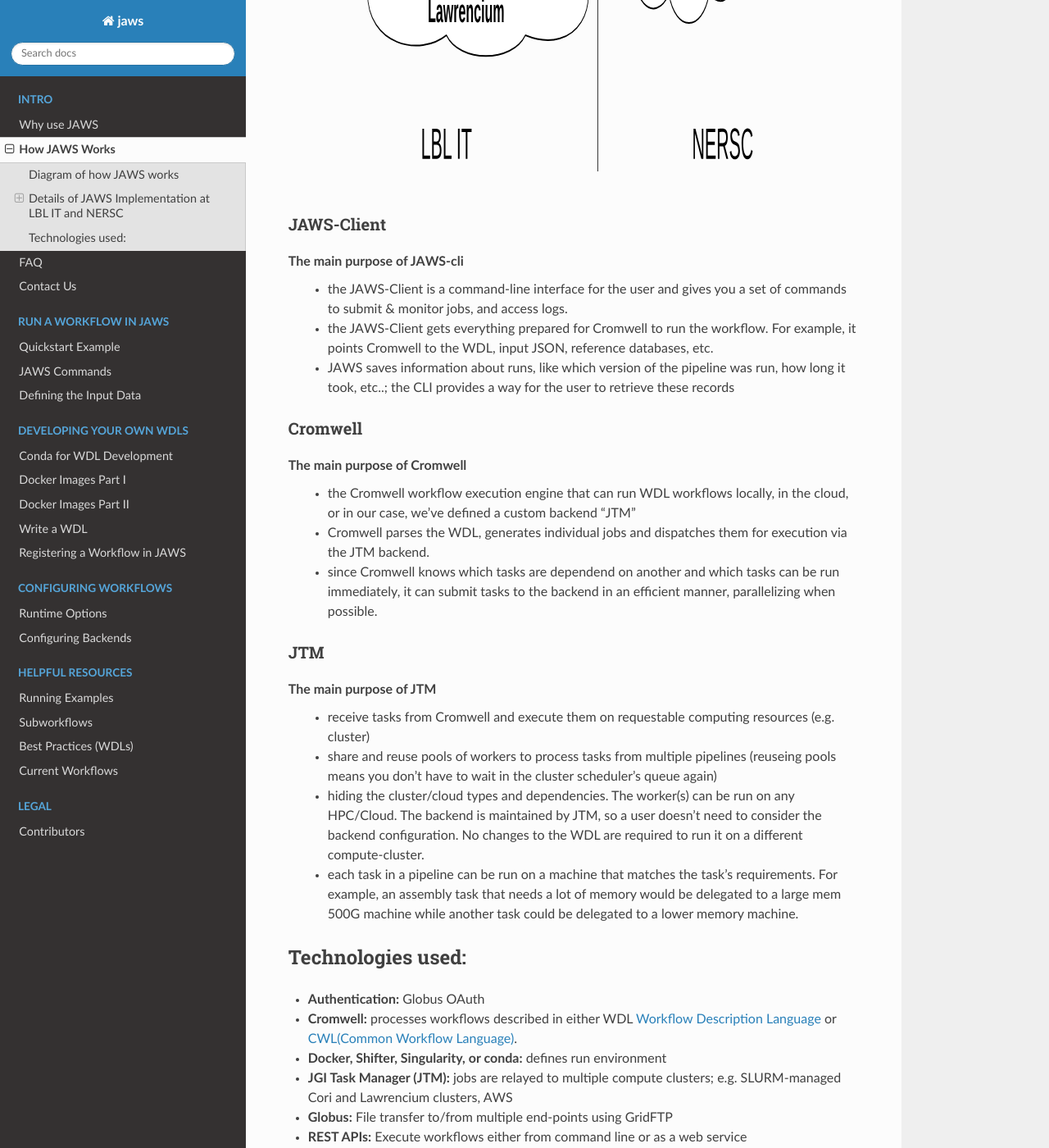
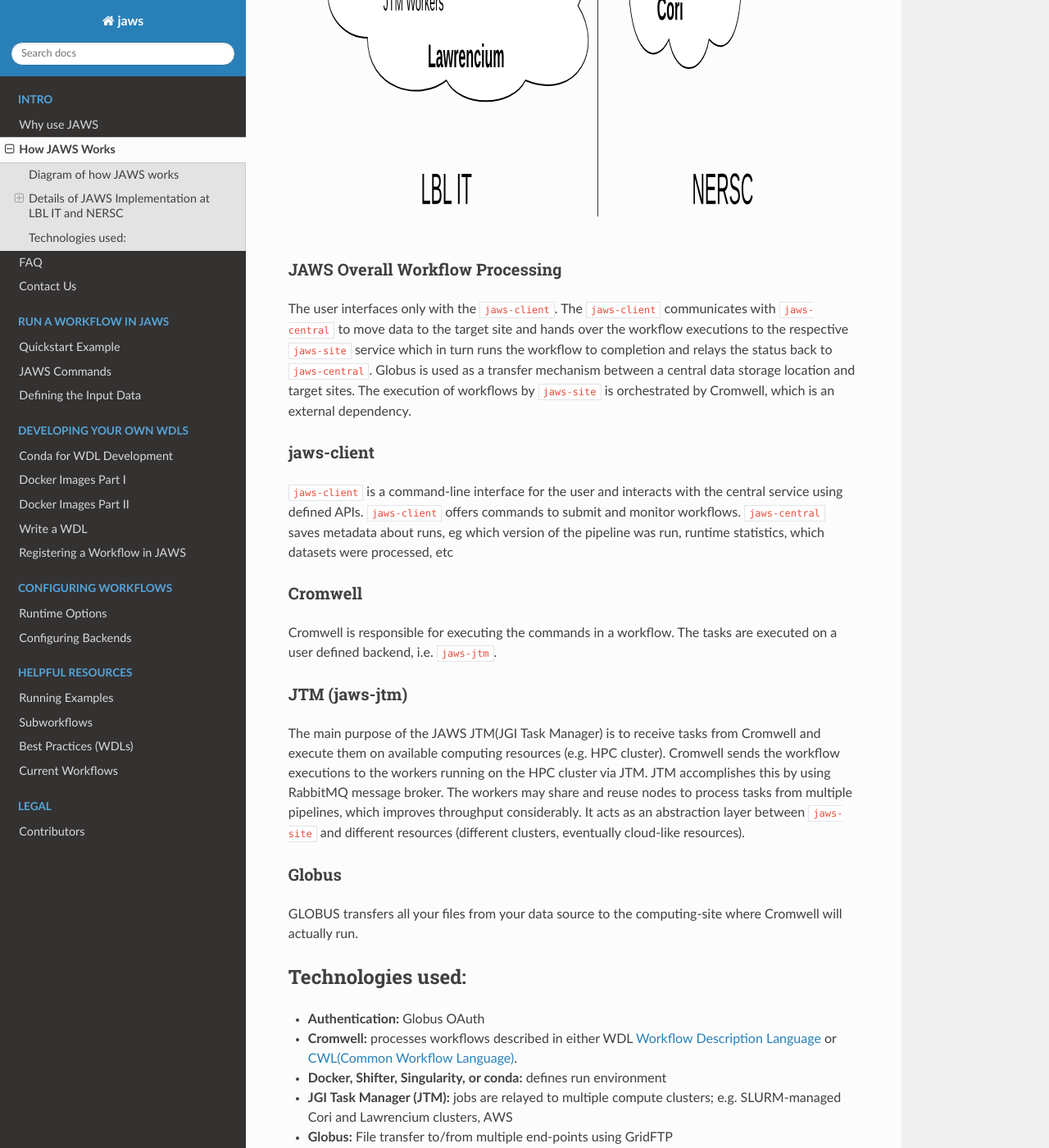
Before and after one commit to JGI-Bioinformatics/jaws, a Sphinx documentation site: the page built from docs/sphinx/source/Intro/how_jaws.rst, in a window 1280 px wide and 1400 px high, scrolled down 3399 px. Shown: the whole window at 82% size. Built offline with Sphinx 7.4.7 and the Read the Docs theme 2.0.0, drawn with Linux system fonts in a browser that asks for light colours; pages that are not in the unit, such as notebooks, are missing from menus; some of the changed text lies outside the part shown.

Commit message:
updating with georg text

```diff
--- a/docs/sphinx/source/Intro/how_jaws.rst
+++ b/docs/sphinx/source/Intro/how_jaws.rst
@@ -2,32 +2,37 @@
 How JAWS Works
 ==================
 
-Pipelines are managed through a workflow engine `(Cromwell) <https://Cromwell.readthedocs.io/en/stable/>`_ that requires the tasks in a pipeline to be wrapped in WDL (Workflow Description Language).  WDL provides an intuitive human-readable syntax.
+.. role:: bash(code)
+  :language: bash
 
-To make running pipelines easier, we have build a robust framework using existing, proven technology that conveniently masks the details of how and where the jobs are run.
+JAWS is a multi-site workflow manager, using the `Cromwell <https://Cromwell.readthedocs.io/en/stable/>`_ workflow engine. The main purpose of JAWS is to make running of bioinformatics workflows easier, to foster collaboration between users of the system and to make it possible to move workloads across different resources.
+
+JAWS is composed of four main parts:
+
+	1) a command line interface (:bash:`jaws-client`)
+	2) a centralized orchestration service (:bash:`jaws-central`), managing N sites.
+	3) a site service wrapping the workflow engine (:bash:`jaws-site`)
+	4) job submission to worker pools, to make workloads amenable for HPC resources (:bash:`jaws-jtm`)
 
 
-JAWS is composed of three main parts.
-
-   1l a command line interface (JAWS Client)
-   2) a workflow engine (Cromwell)
-   3) job submission to worker pools (JTM)
 
 #########################
 Diagram of how JAWS works
 #########################
 The main takeaways here are
 
-  * all commands are from the command line ("client")
-  * the "central" installation of the JAWS server coordinates with sites (e.g. LBNL or NERSC) where the pipelines are run.
+  * all commands are from the command line (:bash:`jaws-client`)
+  * the :bash:`jaws-central` installation of the JAWS server coordinates with sites (e.g. LBNL or NERSC) where the pipelines are run.
   * GLOBUS transfers all your files from your data source to the computing-site where Cromwell will actually run.
   * Cromwell will run the pipeline at the computing-site (e.g. LBNL or NERSC).
-  * the JTM (JGI Task Manager) serves as the backend to Cromwell and handles the running of the jobs.
+  * the JTM (JGI Task Manager) or :bash:`jaws-jtm` serves as the backend to Cromwell and handles the running of the jobs.
 
 
 .. figure:: /Figures/JAWS-Arch.svg
    :scale: 100%
 
+|
+|
 
 
 ###################################################
@@ -39,28 +44,27 @@ This diagram emphasizes the differences between the two site implementations and
 .. figure:: /Figures/JAWS-System.svg
    :scale: 100%
 
-JAWS-Client
------------------
-The main purpose of JAWS-cli
-  * the JAWS-Client is a command-line interface for the user and gives you a set of commands to submit & monitor jobs, and access logs.
-  * the JAWS-Client gets everything prepared for Cromwell to run the workflow. For example, it points Cromwell to the WDL, input JSON, reference databases, etc.
-  * JAWS saves information about runs, like which version of the pipeline was run, how long it took, etc..; the CLI provides a way for the user to retrieve these records
+
+JAWS Overall Workflow Processing
+--------------------------------
+The user interfaces only with the :bash:`jaws-client`. The :bash:`jaws-client` communicates with :bash:`jaws-central` to move data to the target site and hands over the workflow executions to the respective :bash:`jaws-site` service which in turn runs the workflow to completion and relays the status back to :bash:`jaws-central`. Globus is used as a transfer mechanism between a central data storage location and target sites. The execution of workflows by :bash:`jaws-site` is orchestrated by Cromwell, which is an external dependency.
+
+
+jaws-client
+-----------
+:bash:`jaws-client` is a command-line interface for the user and interacts with the central service using defined APIs. :bash:`jaws-client` offers commands to submit and monitor workflows. :bash:`jaws-central` saves metadata about runs, eg which version of the pipeline was run, runtime statistics, which datasets were processed, etc
 
 Cromwell
 ----------
-The main purpose of Cromwell
-  * the Cromwell workflow execution engine that can run WDL workflows locally, in the cloud, or in our case, we've defined a custom backend "JTM"
-  * Cromwell parses the WDL, generates individual jobs and dispatches them for execution via the JTM backend.
-  * since Cromwell knows which tasks are dependend on another and which tasks can be run immediately, it can submit tasks to the backend in an efficient manner, parallelizing when possible.
+Cromwell is responsible for executing the commands in a workflow. The tasks are executed on a user defined backend, i.e. :bash:`jaws-jtm`.
 
-JTM
----
-The main purpose of JTM
-  * receive tasks from Cromwell and execute them on requestable computing resources (e.g. cluster)
-  * share and reuse pools of workers to process tasks from multiple pipelines (reuseing pools means you don't have to wait in the cluster scheduler's queue again)
-  * hiding the cluster/cloud types and dependencies. The worker(s) can be run on any HPC/Cloud. The backend is maintained by JTM, so a user doesn't need to consider the backend configuration.  No changes to the WDL are required to run it on a different compute-cluster.
-  * each task in a pipeline can be run on a machine that matches the task's requirements.  For example, an assembly task that needs a lot of memory would be delegated to a large mem 500G machine while another task could be delegated to a lower memory machine.
+JTM (jaws-jtm)
+--------------
+The main purpose of the JAWS JTM(JGI Task Manager) is to receive tasks from Cromwell and execute them on available computing resources (e.g. HPC cluster). Cromwell sends the workflow executions to the workers running on the HPC cluster via JTM. JTM accomplishes this by using RabbitMQ message broker.  The workers may share and reuse nodes to process tasks from multiple pipelines, which improves throughput considerably. It acts as an abstraction layer between :bash:`jaws-site` and different resources (different clusters, eventually cloud-like resources).
 
+Globus
+------
+GLOBUS transfers all your files from your data source to the computing-site where Cromwell will actually run.
 
 ##################
 Technologies used:
@@ -71,3 +75,4 @@ Technologies used:
 - **JGI Task Manager (JTM):** jobs are relayed to multiple compute clusters; e.g. SLURM-managed Cori and Lawrencium clusters, AWS
 - **Globus:** File transfer to/from multiple end-points using GridFTP
 - **REST APIs:** Execute workflows either from command line or as a web service
+- **RabbitMQ:** Message broker used to communicate workflow tasks between Cromwell and the JTM workers running on the compute cluster.
```
